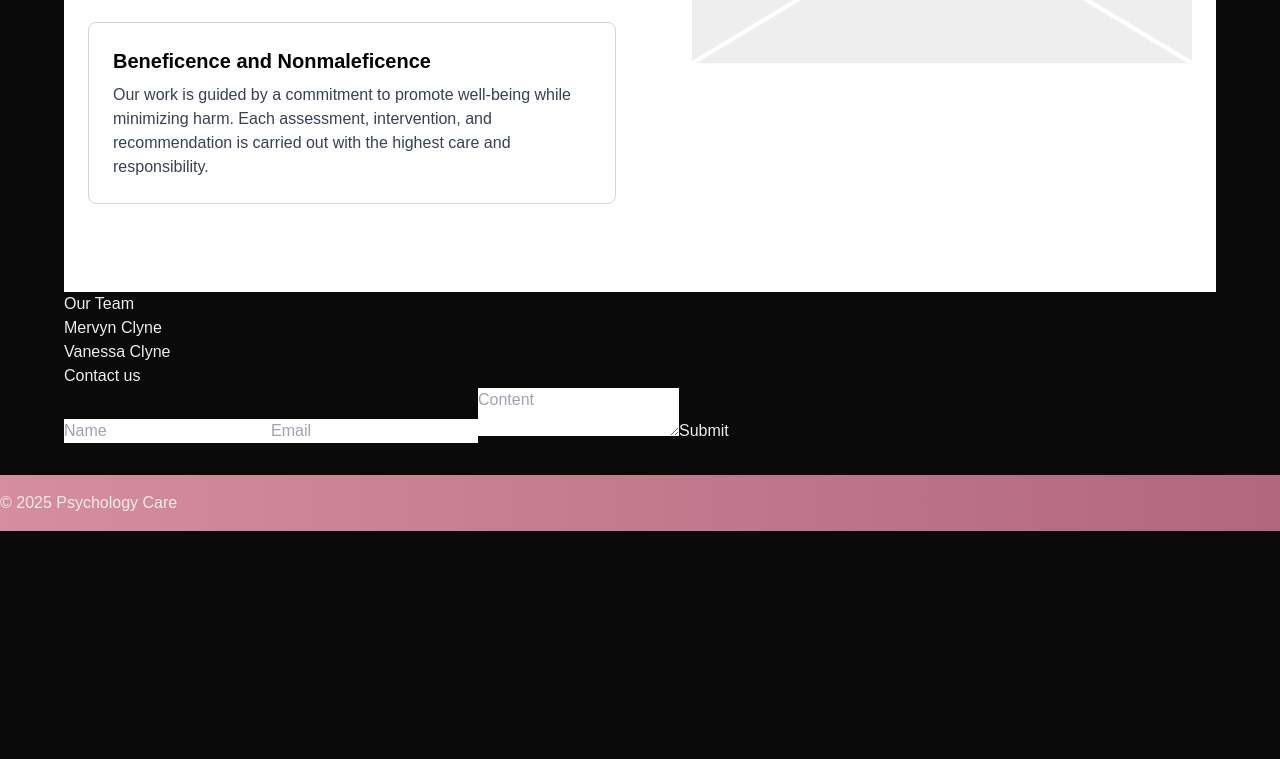
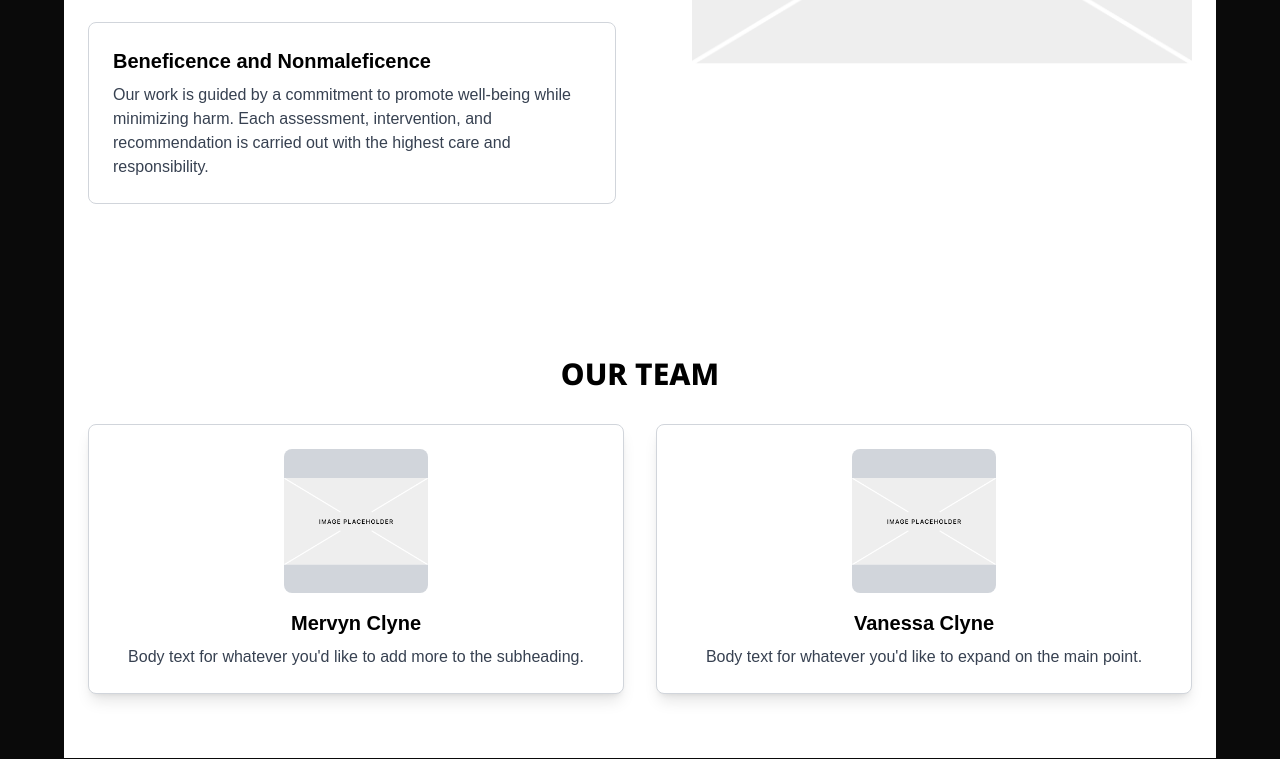
Before and after one commit to MuriloNogr/PsychologyCareIr, a Next.js app: page / in a window 1280 px wide. Shown: the part 2038-2797 px from the top of the page. Before the commit the page ends 2569 px from the top, so only its background shows below. Built offline with nearby package versions, Linux system fonts and the light colour scheme; a web font is replaced by a local one.

Commit message:
New fonts and adjustments

```diff
--- a/src/components/Assessments.tsx
+++ b/src/components/Assessments.tsx
@@ -1,6 +1,13 @@
 import Image from "next/image";
 import Link from "next/link";
 import "@/styles/assessments.css"; // Arquivo de estilos separado
+import { Noto_Sans } from "next/font/google";
+
+const notoSans = Noto_Sans({
+    subsets: ["latin"],
+    weight: "800",
+    display: "swap",
+});
 
 const assessments = [
     {
@@ -29,7 +36,7 @@ const assessments = [
 const Assessments = () => {
     return (
         <section className="assessments-section">
-            <h2 className="assessments-title">Assessments provided</h2>
+            <h2 className={`assessments-title ${notoSans.className}`}>ASSESSMENTS PROVIDED</h2>
             <div className="assessments-grid">
                 {assessments.map((item, index) => (
                     <Link key={index} href={item.link} className="assessment-card">
--- a/src/components/Contact.tsx
+++ b/src/components/Contact.tsx
@@ -1,3 +1,12 @@
+import { Noto_Sans } from "next/font/google";
+
+const notoSans = Noto_Sans({
+    subsets: ["latin"],
+    weight: "800",
+    display: "swap",
+});
+
+
 const Contact = () => {
     return (
         <section className="py-16 px-4">
--- a/src/components/EthicalCommitment.tsx
+++ b/src/components/EthicalCommitment.tsx
@@ -1,6 +1,13 @@
 import Image from "next/image";
 import Link from "next/link";
 import "@/styles/ethical.css"; // Arquivo de estilos atualizado
+import { Noto_Sans } from "next/font/google";
+
+const notoSans = Noto_Sans({
+    subsets: ["latin"],
+    weight: "800",
+    display: "swap",
+});
 
 const ethicalTopics = [
     {
@@ -29,7 +36,7 @@ const EthicalCommitment = () => {
             <div className="ethical-container">
                 {/* Texto */}
                 <div className="ethical-text">
-                    <h2 className="ethical-title">Ethical Commitment</h2>
+                    <h2 className={`ethical-title ${notoSans.className}`}>ETHICAL COMMITMENT</h2>
 
                     {ethicalTopics.map((item, index) => (
                         <Link key={index} href={item.link} className="ethical-item">
--- a/src/components/Hero.tsx
+++ b/src/components/Hero.tsx
@@ -1,14 +1,21 @@
+import { Noto_Sans } from "next/font/google";
 import Image from "next/image";
 import "@/styles/hero.css";
+
+// Importando a fonte otimizada do Google Fonts
+const notoSans = Noto_Sans({
+    subsets: ["latin"],
+    weight: "800",
+    display: "swap",
+});
 
 const Hero = () => {
     return (
         <section className="hero">
             <div className="hero-container">
-
                 {/* Texto */}
                 <div className="hero-text">
-                    <h1>Psychology Care Ireland</h1>
+                    <h1 className={`hero-title ${notoSans.className}`}>PSYCHOLOGY CARE IRELAND</h1>
                     <p>
                         We provide specialized assessment services in clinical psychology, focusing on emotional, behavioral,
                         and psychological well-being; clinical neuropsychology, evaluating cognitive functions such as memory,
@@ -24,7 +31,6 @@ const Hero = () => {
                 <div className="hero-image">
                     <Image src="/ImagePlaceholder.png" alt="Consultório de Psicologia" width={512} height={0} />
                 </div>
-
             </div>
         </section>
     );
--- a/src/components/Team.tsx
+++ b/src/components/Team.tsx
@@ -1,18 +1,44 @@
+import Image from "next/image";
+import Link from "next/link";
+import "@/styles/team.css"; // Arquivo de estilos separado
+import { Noto_Sans } from "next/font/google";
+
+const notoSans = Noto_Sans({
+    subsets: ["latin"],
+    weight: "800",
+    display: "swap",
+});
+
 const teamMembers = [
-    { name: "Mervyn Clyne" },
-    { name: "Vanessa Clyne" },
+    {
+        name: "Mervyn Clyne",
+        description: "Body text for whatever you'd like to add more to the subheading.",
+        image: "/ImagePlaceholder.png",
+        link: "/team/mervyn-clyne",
+    },
+    {
+        name: "Vanessa Clyne",
+        description: "Body text for whatever you'd like to expand on the main point.",
+        image: "/ImagePlaceholder.png",
+        link: "/team/vanessa-clyne",
+    },
 ];
 
 const Team = () => {
     return (
-        <section className="py-16 px-4">
-            <h2 className="text-3xl font-bold text-center mb-6">Our Team</h2>
-            <div className="flex justify-center gap-8">
+        <section className="team-section">
+            <h2 className={`team-title ${notoSans.className}`}>OUR TEAM</h2>
+            <div className="team-grid">
                 {teamMembers.map((member, index) => (
-                    <div key={index} className="text-center">
-                        <div className="w-32 h-32 bg-gray-300 rounded-full"></div>
-                        <h3 className="mt-4">{member.name}</h3>
-                    </div>
+                    <Link key={index} href={member.link} className="team-card">
+                        <div className="team-image">
+                            <Image src={member.image} alt={member.name} width={150} height={150} className="team-img"/>
+                        </div>
+                        <div className="team-info">
+                            <h3 className="team-name">{member.name}</h3>
+                            <p className="team-description">{member.description}</p>
+                        </div>
+                    </Link>
                 ))}
             </div>
         </section>
--- /dev/null
+++ b/src/styles/team.css
@@ -0,0 +1,37 @@
+@import "./tailwind.css";
+
+.team-section {
+    @apply py-16 px-6 bg-white text-black;
+}
+
+.team-title {
+    @apply text-3xl font-bold text-center mb-8;
+}
+
+.team-grid {
+    @apply grid grid-cols-1 md:grid-cols-2 gap-8;
+}
+
+.team-card {
+    @apply bg-white border border-gray-300 rounded-lg shadow-lg p-6 flex flex-col items-center text-center transition-transform duration-300 transform hover:-translate-y-2 hover:shadow-xl cursor-pointer;
+}
+
+.team-image {
+    @apply w-36 h-36 bg-gray-300 rounded-lg flex justify-center items-center mb-4;
+}
+
+.team-img {
+    @apply object-contain w-auto h-auto;
+}
+
+.team-info {
+    @apply text-left w-full;
+}
+
+.team-name {
+    @apply text-xl font-semibold text-center;
+}
+
+.team-description {
+    @apply text-gray-700 text-center mt-2;
+}
```
